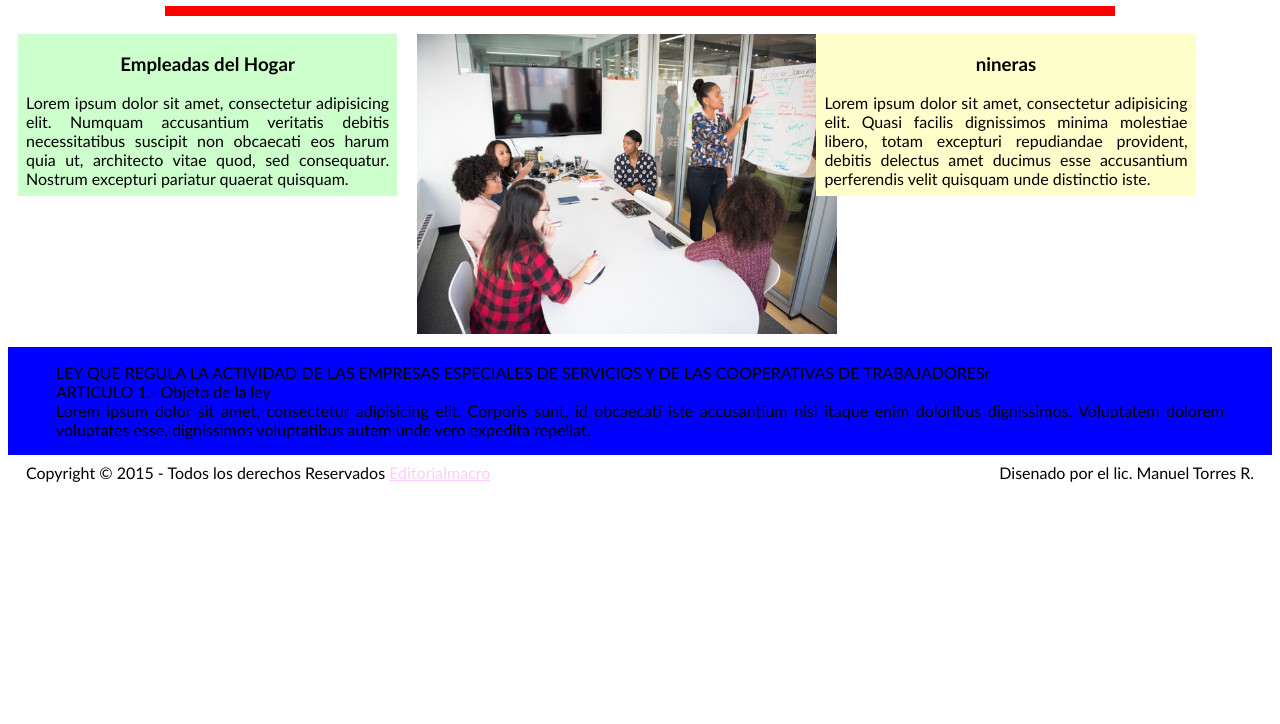
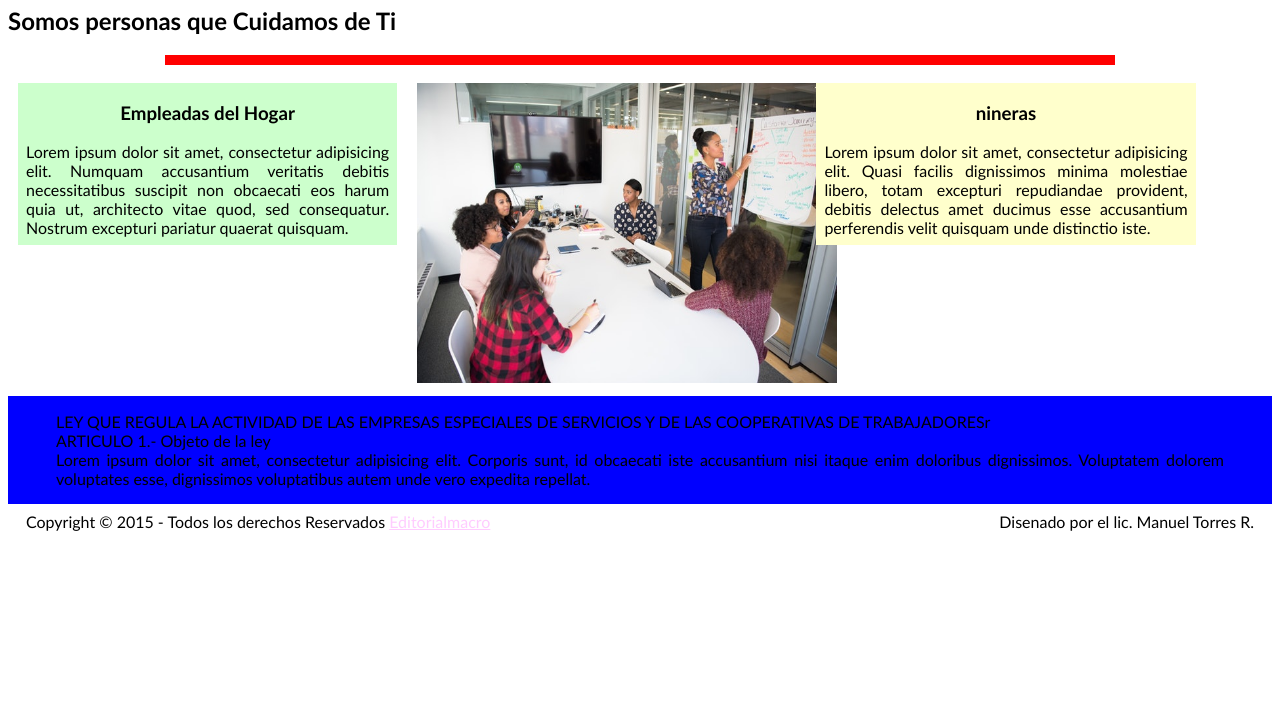
Before and after one commit to Vobregon/MisitioB, a plain HTML site: page index.html in a window 1280 px wide. Shown: the part 76-800 px from the top of the page. Drawn offline with Linux system fonts and the light colour scheme.

Commit message:
agremamos un h2

```diff
--- a/index.html
+++ b/index.html
@@ -8,6 +8,7 @@
 	</head>
 	<body>
 	    <h1>Agencia de Empleos</h1>
+	    <h2>Somos personas que Cuidamos de Ti</h2>
 	    <hr size="10" color="#FF0000" width="75%"  >
 	    <section id="column1">
 	    	<header>
```
